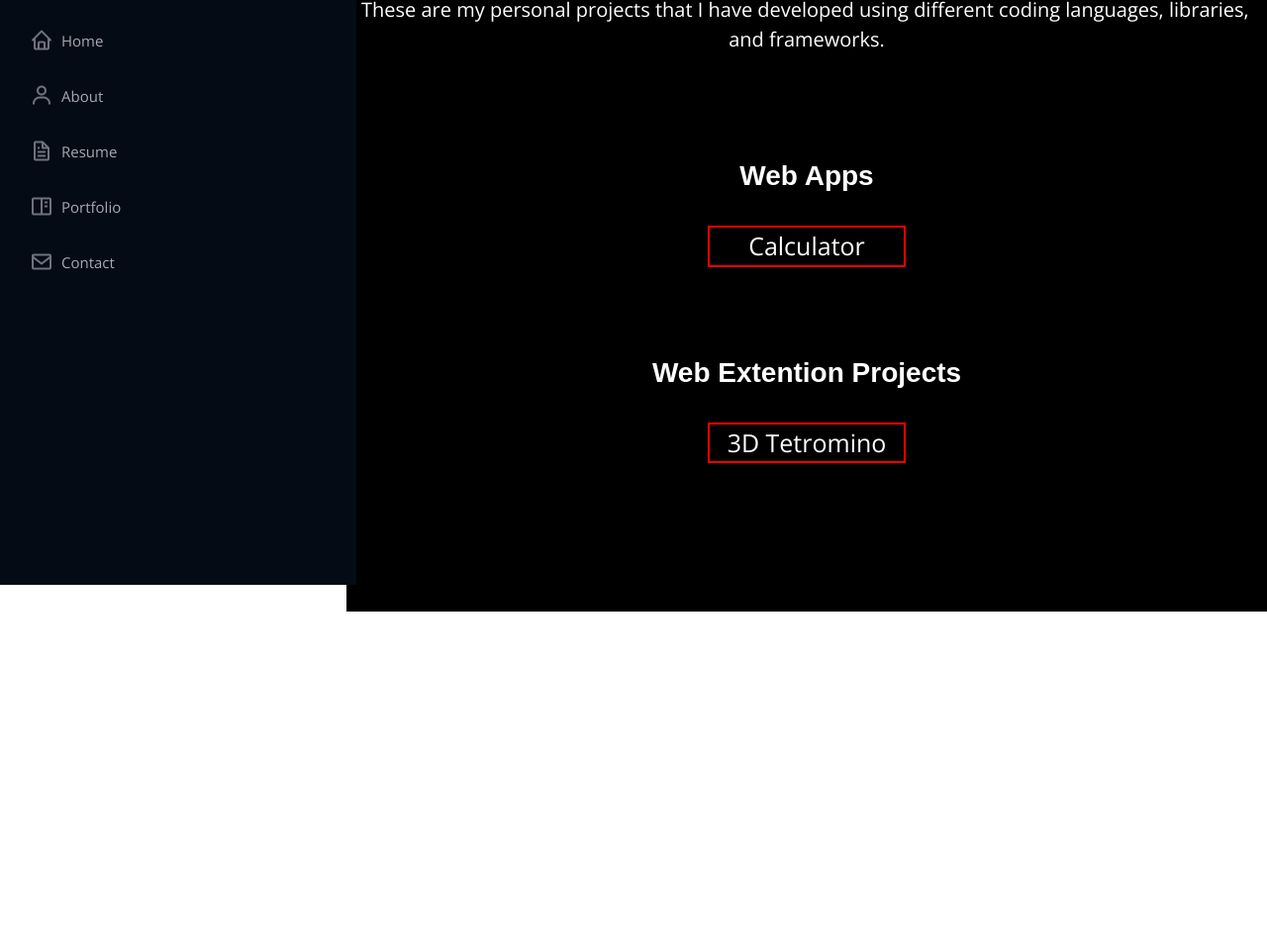
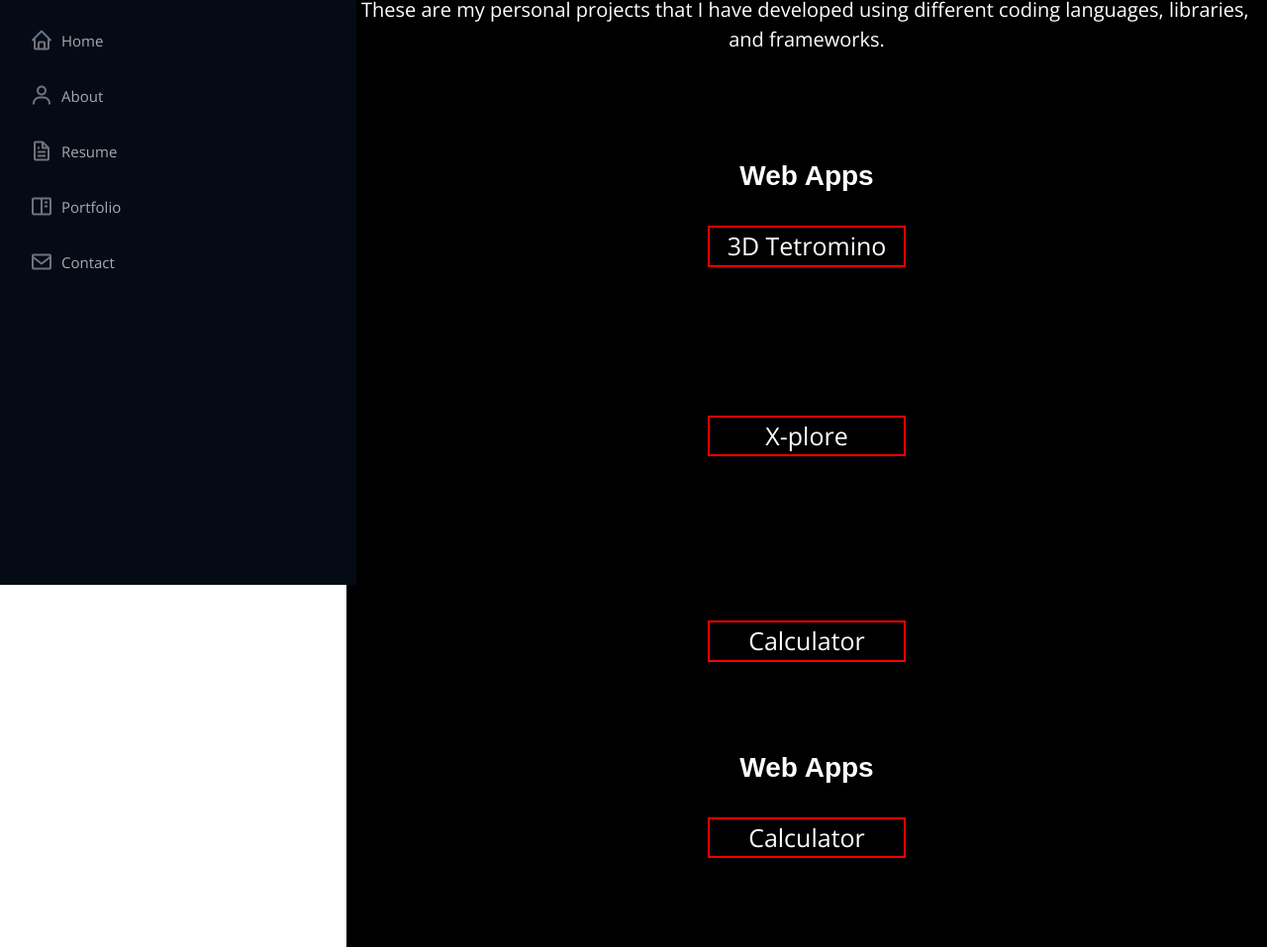
Before and after one commit to kmooney225/kmooney225.github.io, a plain HTML site: page portfolio.html in a window 1280 px wide. Shown: the part 209-1166 px from the top of the page at 99% size. Before the commit the page ends 827 px from the top, so only its background shows below. Drawn offline with nearby package versions, Linux system fonts and the light colour scheme.

Commit message:
Adding xplore React app

```diff
--- a/portfolio.html
+++ b/portfolio.html
@@ -57,16 +57,23 @@
 
        <div class="webapps">
         <h3>Web Apps<br><br></h3>
+        <p class="tet">
+          <a href="projects/3Dtetromino/tetromino.html" class="button">3D Tetromino</a>
+        <br><br><br><br><br><br></p>
+        <p class="x-plore">
+          <a href="https://explore-x-kmooney225.vercel.app/" class="button">X-plore</a>
+        <br><br><br><br><br><br></p>
         <p class="calc">
           <a href="projects/calculator/calculator.html" class="button">Calculator</a>
         <br><br><br><br></p>
        </div>
 
-       <div class="webextentions">
-        <h3>Web Extention Projects<br><br></h3>
-        <p class="tet">
-          <a href="projects/3Dtetromino/tetromino.html" class="button">3D Tetromino</a>
-        <br><br><br><br><br><br></p>
+
+       <div class="webapps">
+        <h3>Web Apps<br><br></h3>
+        <p class="calc">
+          <a href="projects/calculator/calculator.html" class="button">Calculator</a>
+        <br><br><br><br></p>
        </div>
     </div>
   </section>
```
